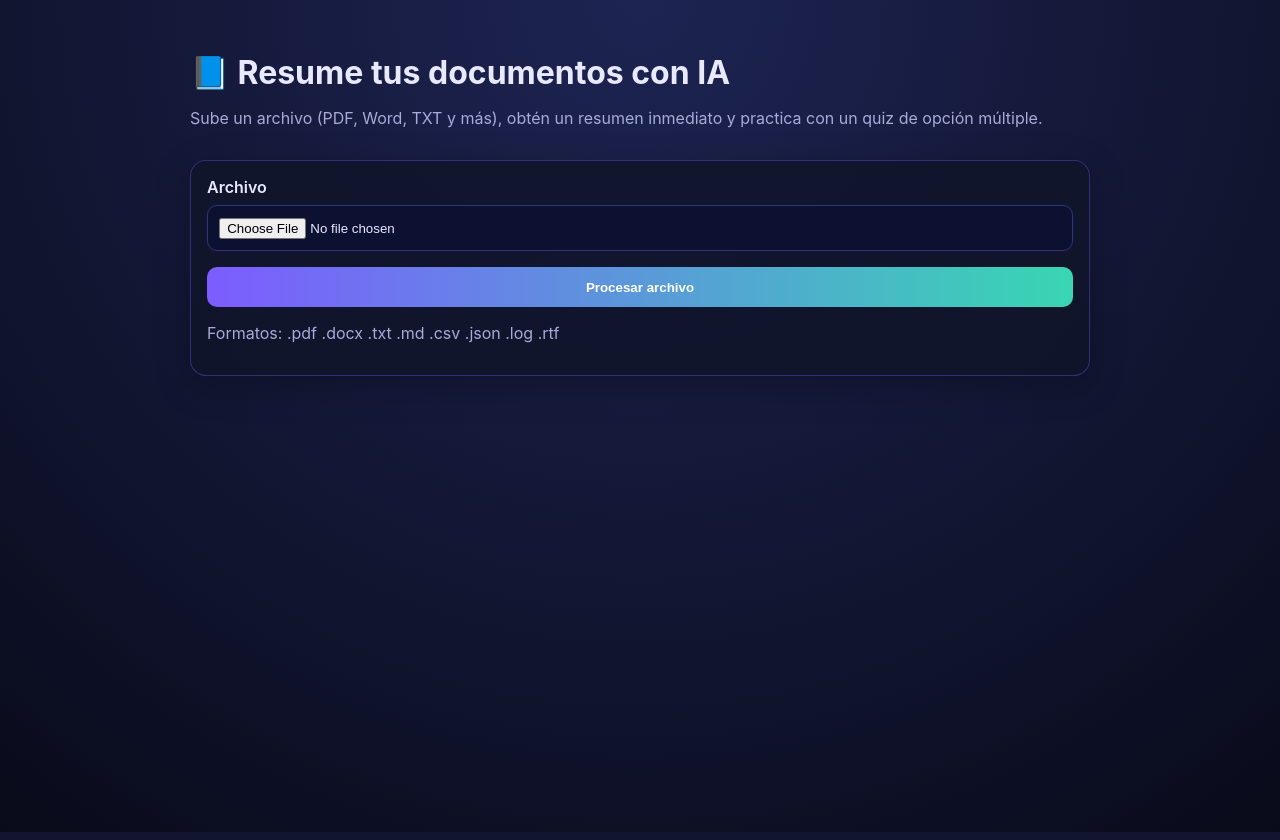
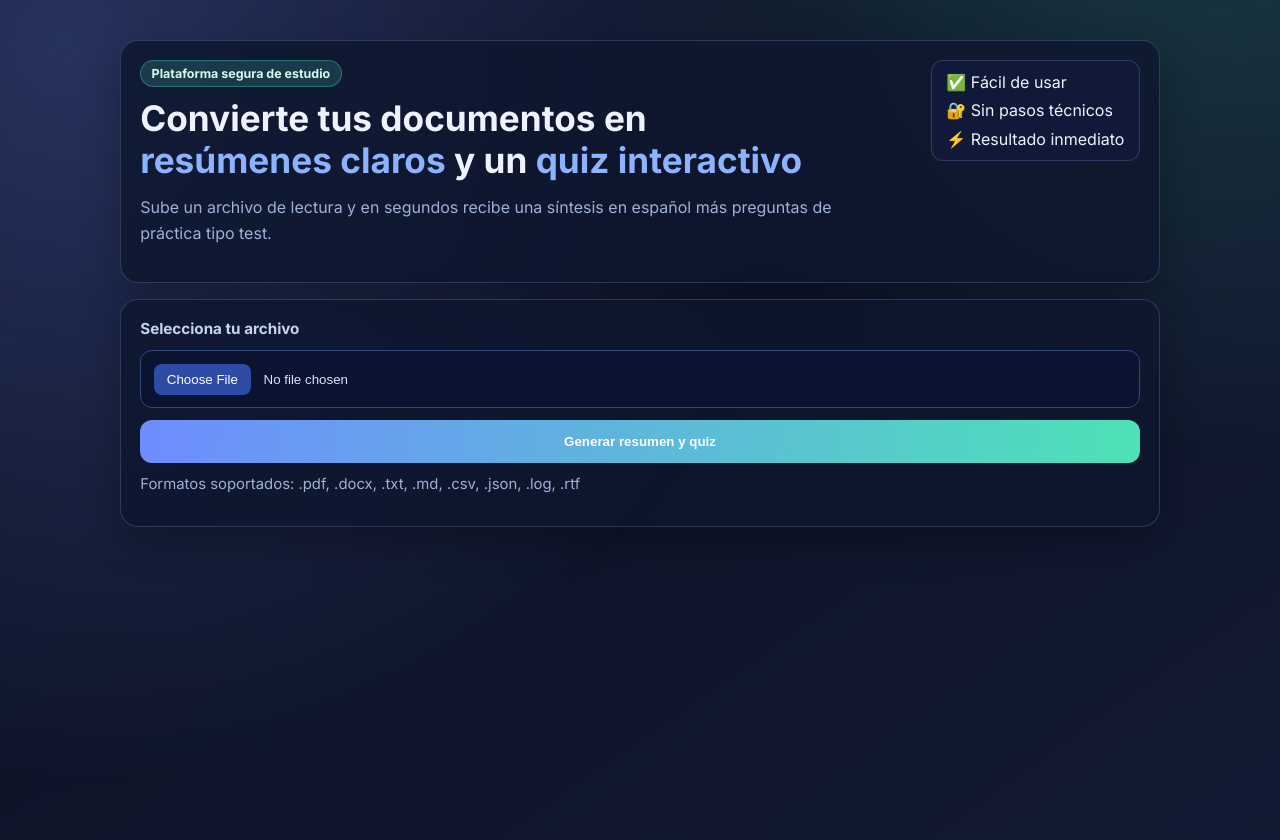
Before and after one commit to nashm98/PDFResumes, a Python web app: template templates/index.html in a window 1280 px wide. Run offline with Jinja, Linux system fonts and the light colour scheme; the template is opened without the code that fills it, so the values that code supplies are empty.

Commit message:
Fix upload flow and redesign trusted-looking homepage

```diff
--- a/static/app.js
+++ b/static/app.js
@@ -9,13 +9,23 @@ const submitBtn = document.getElementById('submit-btn');
 
 function setStatus(message, isError = false) {
   statusEl.textContent = message;
-  statusEl.style.color = isError ? '#ff9a9a' : '#a8abd9';
+  statusEl.style.color = isError ? '#ffb4b4' : '#a9b7da';
+}
+
+function showSection(section) {
+  section.hidden = false;
+  section.classList.remove('hidden');
+}
+
+function hideSection(section) {
+  section.hidden = true;
+  section.classList.add('hidden');
 }
 
 function renderQuiz(quiz) {
   quizOutput.innerHTML = '';
 
-  if (!quiz.length) {
+  if (!Array.isArray(quiz) || quiz.length === 0) {
     quizOutput.innerHTML = '<p>No fue posible generar preguntas para este documento.</p>';
     return;
   }
@@ -31,7 +41,7 @@ function renderQuiz(quiz) {
     const list = document.createElement('ul');
     list.className = 'options';
 
-    item.options.forEach((option) => {
+    (item.options || []).forEach((option) => {
       const li = document.createElement('li');
       const btn = document.createElement('button');
       btn.type = 'button';
@@ -57,6 +67,15 @@ function renderQuiz(quiz) {
   });
 }
 
+async function responseToJsonSafe(response) {
+  const text = await response.text();
+  try {
+    return JSON.parse(text);
+  } catch {
+    throw new Error(text || 'Respuesta inválida del servidor.');
+  }
+}
+
 form.addEventListener('submit', async (event) => {
   event.preventDefault();
 
@@ -66,6 +85,11 @@ form.addEventListener('submit', async (event) => {
     return;
   }
 
+  hideSection(summarySection);
+  hideSection(quizSection);
+  summaryOutput.textContent = '';
+  quizOutput.innerHTML = '';
+
   const body = new FormData();
   body.append('file', file);
 
@@ -73,22 +97,24 @@ form.addEventListener('submit', async (event) => {
   setStatus('Procesando documento...');
 
   try {
-    const response = await fetch('/api/process', { method: 'POST', body });
-    const data = await response.json();
+    const response = await fetch('./api/process', {
+      method: 'POST',
+      body,
+    });
 
+    const data = await responseToJsonSafe(response);
     if (!response.ok) {
       throw new Error(data.error || 'Error inesperado al procesar el archivo.');
     }
 
-    summaryOutput.textContent = data.summary;
+    summaryOutput.textContent = data.summary || 'No se pudo generar resumen.';
     renderQuiz(data.quiz || []);
 
-    summarySection.classList.remove('hidden');
-    quizSection.classList.remove('hidden');
-
+    showSection(summarySection);
+    showSection(quizSection);
     setStatus(`Archivo procesado: ${data.filename} (${data.text_length} caracteres leídos).`);
   } catch (error) {
-    setStatus(error.message, true);
+    setStatus(error.message || 'Ocurrió un error al procesar el archivo.', true);
   } finally {
     submitBtn.disabled = false;
   }
--- a/static/styles.css
+++ b/static/styles.css
@@ -1,125 +1,202 @@
 :root {
-  --bg: #090b1a;
-  --card: #11152b;
-  --accent: #7c5cff;
-  --accent-2: #38d6b3;
-  --text: #e8e9ff;
-  --muted: #a8abd9;
+  --bg: #0b1020;
+  --bg-2: #121a33;
+  --card: rgba(14, 22, 46, 0.82);
+  --card-solid: #111b3a;
+  --text: #eff3ff;
+  --muted: #9fb1d7;
+  --line: rgba(137, 160, 221, 0.25);
+  --accent: #6f8cff;
+  --accent-2: #4de2b7;
 }
 
-* {
-  box-sizing: border-box;
-}
+* { box-sizing: border-box; }
 
 body {
   margin: 0;
-  font-family: Inter, system-ui, sans-serif;
-  background: radial-gradient(circle at top, #1d2452, var(--bg));
+  min-height: 100vh;
   color: var(--text);
-  min-height: 100vh;
+  font-family: Inter, system-ui, -apple-system, Segoe UI, Roboto, sans-serif;
+  background: linear-gradient(145deg, var(--bg), var(--bg-2));
+}
+
+.bg-glow {
+  position: fixed;
+  inset: -25vmax;
+  background: radial-gradient(circle at 20% 25%, rgba(111, 140, 255, 0.28), transparent 40%),
+    radial-gradient(circle at 80% 10%, rgba(77, 226, 183, 0.2), transparent 32%);
+  pointer-events: none;
+  z-index: 0;
 }
 
 .container {
-  width: min(900px, 92vw);
-  margin: 2rem auto 3rem;
+  position: relative;
+  z-index: 1;
+  width: min(1040px, 92vw);
+  margin: 2.5rem auto 3.2rem;
   display: grid;
   gap: 1rem;
 }
 
-.hero h1 {
-  margin-bottom: 0.5rem;
+.card {
+  background: var(--card);
+  border: 1px solid var(--line);
+  border-radius: 18px;
+  padding: 1.2rem;
+  box-shadow: 0 14px 38px rgba(0, 0, 0, 0.28);
+  backdrop-filter: blur(8px);
 }
 
-.hero p {
-  color: var(--muted);
+.hero {
+  display: flex;
+  gap: 1rem;
+  align-items: flex-start;
+  justify-content: space-between;
+  flex-wrap: wrap;
 }
 
-.card {
-  background: rgba(17, 21, 43, 0.88);
-  border: 1px solid rgba(124, 92, 255, 0.35);
-  border-radius: 16px;
-  padding: 1rem;
-  box-shadow: 0 10px 35px rgba(0, 0, 0, 0.25);
+.badge {
+  display: inline-block;
+  margin: 0 0 0.65rem;
+  padding: 0.3rem 0.65rem;
+  border-radius: 999px;
+  color: #d6f7ec;
+  background: rgba(77, 226, 183, 0.16);
+  border: 1px solid rgba(77, 226, 183, 0.35);
+  font-size: 0.78rem;
+  font-weight: 600;
+}
+
+.hero h1 {
+  margin: 0;
+  font-size: clamp(1.45rem, 3.2vw, 2.2rem);
+  line-height: 1.2;
+  max-width: 700px;
+}
+
+.hero h1 span { color: #8db3ff; }
+
+.subtitle {
+  margin-top: 0.85rem;
+  color: var(--muted);
+  max-width: 700px;
+  line-height: 1.6;
+}
+
+.hero-points {
+  margin: 0;
+  padding: 0.65rem 0.9rem;
+  list-style: none;
+  background: rgba(17, 27, 58, 0.9);
+  border: 1px solid var(--line);
+  border-radius: 12px;
+  display: grid;
+  gap: 0.55rem;
+}
+
+.upload-form {
+  display: grid;
+  gap: 0.75rem;
 }
 
 .label {
-  display: block;
-  margin-bottom: 0.5rem;
+  font-size: 0.95rem;
+  color: #c6d3f3;
   font-weight: 600;
 }
 
 input[type="file"] {
   width: 100%;
-  border: 1px solid #2e3679;
-  background: #0c1031;
-  color: var(--text);
-  border-radius: 10px;
-  padding: 0.7rem;
+  padding: 0.8rem;
+  border-radius: 12px;
+  border: 1px solid #32477f;
+  background: #0a1330;
+  color: #d7e3ff;
+}
+
+input[type="file"]::file-selector-button {
+  margin-right: 0.8rem;
+  border: none;
+  border-radius: 8px;
+  padding: 0.5rem 0.8rem;
+  color: #fff;
+  background: #2e4ba5;
+  cursor: pointer;
 }
 
 button {
-  margin-top: 1rem;
-  width: 100%;
-  padding: 0.8rem;
   border: none;
-  border-radius: 10px;
-  color: white;
-  background: linear-gradient(90deg, var(--accent), var(--accent-2));
+  border-radius: 12px;
+  padding: 0.85rem;
   font-weight: 700;
+  color: #fff;
+  background: linear-gradient(95deg, var(--accent), var(--accent-2));
   cursor: pointer;
 }
 
 button:disabled {
-  opacity: 0.6;
-  cursor: wait;
+  opacity: 0.72;
+  cursor: progress;
 }
 
-.hint,
-.status {
+.hint {
+  margin: 0.8rem 0 0;
   color: var(--muted);
+  font-size: 0.93rem;
 }
 
-pre {
-  white-space: pre-wrap;
-  line-height: 1.45;
-  font-family: inherit;
+.status {
+  margin-top: 0.85rem;
+  font-size: 0.95rem;
 }
 
-.hidden {
-  display: none;
+h2 { margin-top: 0; }
+
+pre {
+  margin: 0;
+  white-space: pre-wrap;
+  font-family: inherit;
+  line-height: 1.6;
 }
+
+.hidden { display: none !important; }
 
 .quiz-question {
   margin-bottom: 1rem;
   padding: 0.9rem;
-  border-radius: 10px;
-  background: #0d1233;
-  border: 1px solid #28306b;
+  background: var(--card-solid);
+  border: 1px solid var(--line);
+  border-radius: 12px;
+}
+
+.quiz-question h3 {
+  margin: 0;
+  font-size: 1rem;
+  line-height: 1.4;
 }
 
 .options {
   list-style: none;
-  margin: 0.7rem 0 0;
+  margin: 0.8rem 0 0;
   padding: 0;
   display: grid;
-  gap: 0.4rem;
+  gap: 0.45rem;
 }
 
 .option-btn {
+  width: 100%;
+  margin-top: 0;
   text-align: left;
-  border: 1px solid #2f3981;
-  background: #14194a;
-  border-radius: 8px;
-  padding: 0.5rem 0.7rem;
-  color: var(--text);
+  background: #17264f;
+  border: 1px solid #2d4588;
+  border-radius: 10px;
+  padding: 0.55rem 0.7rem;
 }
 
-.option-btn.correct {
-  border-color: #22c55e;
-  background: rgba(34, 197, 94, 0.2);
+.option-btn.correct { border-color: #22c55e; background: rgba(34, 197, 94, 0.2); }
+.option-btn.wrong { border-color: #ef4444; background: rgba(239, 68, 68, 0.2); }
+
+@media (max-width: 700px) {
+  .container { margin-top: 1.2rem; }
+  .card { padding: 1rem; }
 }
-
-.option-btn.wrong {
-  border-color: #ef4444;
-  background: rgba(239, 68, 68, 0.2);
-}
--- a/templates/index.html
+++ b/templates/index.html
@@ -3,40 +3,58 @@
   <head>
     <meta charset="UTF-8" />
     <meta name="viewport" content="width=device-width, initial-scale=1.0" />
-    <title>Resumen + Quiz de Documentos</title>
-    <link rel="stylesheet" href="/static/styles.css" />
+    <title>DocuMentor IA | Resumen y Quiz de documentos</title>
+    <meta name="description" content="Sube PDF, Word, TXT y más para obtener resumen y quiz automático con IA." />
+    <link rel="preconnect" href="https://fonts.googleapis.com" />
+    <link rel="preconnect" href="https://fonts.gstatic.com" crossorigin />
+    <link href="https://fonts.googleapis.com/css2?family=Inter:wght@400;500;700;800&display=swap" rel="stylesheet" />
+    <link rel="stylesheet" href="static/styles.css" />
   </head>
   <body>
+    <div class="bg-glow"></div>
     <main class="container">
-      <header class="hero">
-        <h1>📘 Resume tus documentos con IA</h1>
-        <p>
-          Sube un archivo (PDF, Word, TXT y más), obtén un resumen inmediato y practica con un quiz de opción múltiple.
-        </p>
+      <header class="hero card">
+        <div>
+          <p class="badge">Plataforma segura de estudio</p>
+          <h1>Convierte tus documentos en <span>resúmenes claros</span> y un <span>quiz interactivo</span></h1>
+          <p class="subtitle">
+            Sube un archivo de lectura y en segundos recibe una síntesis en español más preguntas de práctica tipo test.
+          </p>
+        </div>
+        <ul class="hero-points">
+          <li>✅ Fácil de usar</li>
+          <li>🔐 Sin pasos técnicos</li>
+          <li>⚡ Resultado inmediato</li>
+        </ul>
       </header>
 
-      <section class="card">
-        <form id="upload-form">
-          <label for="file" class="label">Archivo</label>
-          <input id="file" name="file" type="file" required />
-          <button id="submit-btn" type="submit">Procesar archivo</button>
+      <section class="card upload-card">
+        <form id="upload-form" class="upload-form">
+          <label for="file" class="label">Selecciona tu archivo</label>
+          <input
+            id="file"
+            name="file"
+            type="file"
+            accept=".pdf,.docx,.txt,.md,.csv,.json,.log,.rtf"
+            required
+          />
+          <button id="submit-btn" type="submit">Generar resumen y quiz</button>
         </form>
-        <p class="hint">Formatos: .pdf .docx .txt .md .csv .json .log .rtf</p>
+        <p class="hint">Formatos soportados: .pdf, .docx, .txt, .md, .csv, .json, .log, .rtf</p>
+        <section id="status" class="status" aria-live="polite"></section>
       </section>
 
-      <section id="status" class="status"></section>
-
-      <section id="summary-section" class="card hidden">
-        <h2>📝 Resumen</h2>
+      <section id="summary-section" class="card hidden" hidden>
+        <h2>📝 Resumen del documento</h2>
         <pre id="summary-output"></pre>
       </section>
 
-      <section id="quiz-section" class="card hidden">
-        <h2>🎯 Quiz</h2>
+      <section id="quiz-section" class="card hidden" hidden>
+        <h2>🎯 Quiz de comprensión</h2>
         <div id="quiz-output"></div>
       </section>
     </main>
 
-    <script src="/static/app.js"></script>
+    <script src="static/app.js"></script>
   </body>
 </html>
```
Also changed, not shown: app.py (+21 -10 lines).
